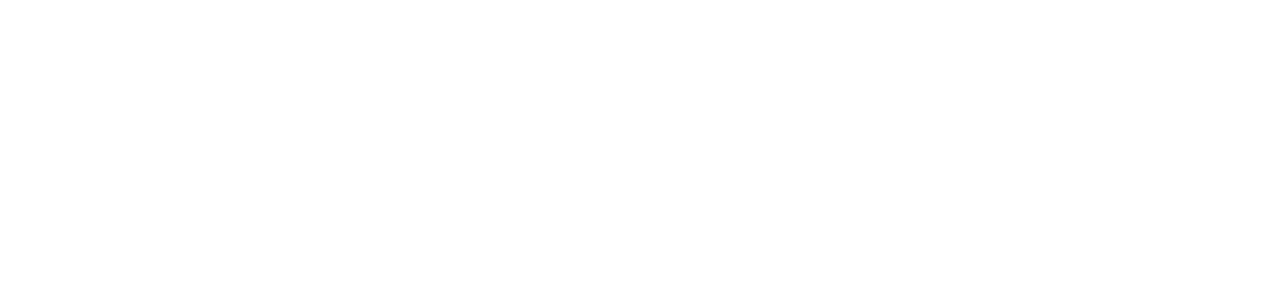
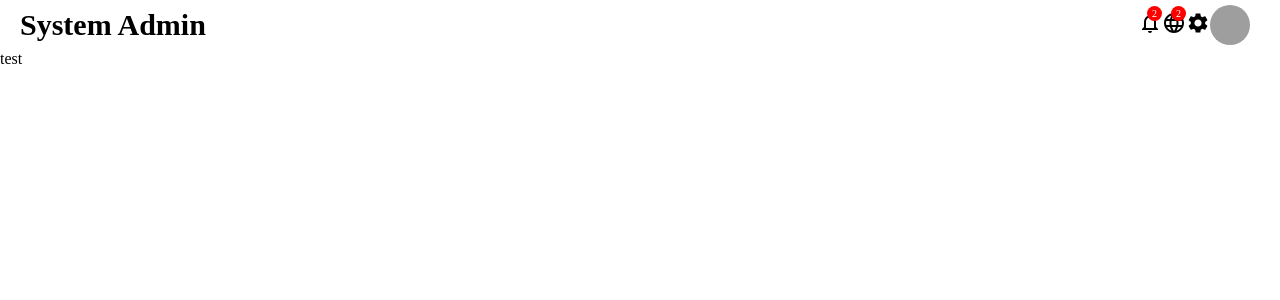
Before and after one commit to jay-pro/React-Admin-Dashboard-Tutorial, a React (Create React App) app in the folder my-admin-app/: page / in a window 1280 px wide. Shown: the top 300 px of the page. Built offline with nearby package versions, Linux system fonts and the light colour scheme; grey boxes are pictures that could not be loaded; the HTML template or start-up script is replaced by a standard one.

Commit message:
Navbar menu component (name: topbar)

```diff
--- /dev/null
+++ b/my-admin-app/src/App.css
@@ -0,0 +1,3 @@
+*{
+    margin:0;
+}
--- a/my-admin-app/src/App.js
+++ b/my-admin-app/src/App.js
@@ -1,8 +1,10 @@
-
+import './App.css';
+import Topbar from './components/topbar/Topbar';
 function App() {
   return (
     <div className="App">
-
+      <Topbar />
+      test<br/>
     </div>
   );
 }
--- /dev/null
+++ b/my-admin-app/src/components/topbar/Topbar.js
@@ -0,0 +1,32 @@
+import React from 'react'
+import "./topbar.css";
+import { NotificationsNone, Language, Settings } from '@material-ui/icons'; /* Icon de cho depp :v : NotificationsNone: thong bao, Language: ngoai ngu, Setting: cai dat */
+
+function Topbar() {
+    return (
+        <div className="topbar">
+            <div className="topbarWrapper">
+                <div className="topLeft">
+                    <span className="logo">System Admin</span>
+                </div>
+                <div className="topRight">
+                    <div className="topbarIconContainer"> {/* icon thong bao */}
+                        <NotificationsNone />
+                        <span className="topIconBadge">2</span>
+                    </div>
+                    <div className="topbarIconContainer"> {/* icon ngoai ngu */}
+                        <Language />
+                        <span className="topIconBadge">2</span>
+                    </div>
+                    <div className="topbarIconContainer"> {/* icon cai dat */}
+                        <Settings />
+                    </div>
+                    <img src="https://encrypted-tbn0.gstatic.com/images?q=tbn:ANd9GcQptdXJdRPk5ZhtbbkFnplFyrwOEaJ8rI-xh64BiudtZSWg9upt-QxaPw4I1Q_fkWdYHy4&usqp=CAU"
+                        alt="" className="topAvatar" /> {/* anh dai dien */}
+                </div>
+            </div>
+        </div>
+    )
+}
+
+export default Topbar
--- /dev/null
+++ b/my-admin-app/src/components/topbar/topbar.css
@@ -0,0 +1,59 @@
+.topbar{
+    width: 100%;
+    height: 50px;
+    background-color: white;
+    /* để topbar cố định trên đó mỗi khi cuộn xuống */
+    position: sticky;
+    top:0;
+    z-index: 999;
+}
+
+.topbarWrapper{
+    height: 100%;
+    padding: 0px 20px;
+    display: flex;
+    align-items: center;
+    justify-content: space-between;
+}
+
+.logo{
+    font-weight: bold;
+    font-size: 30px;
+    color: black;
+}
+
+.topRight{
+    /* chinh cho may icons nam thanh hang ngang */
+    display: flex;
+    align-items: center;
+    margin-right: 10px;
+    color: black;
+}
+
+.topbarIconContainer{
+    position: relative;
+}
+
+.topIconBadge{
+    /* thong bao */
+    width:15px;
+    height:15px;
+    position: absolute;
+    top: -5px;
+    right: 0px;
+    /* chinh so thong bao nam tren cai chuong */
+    background-color:red;
+    color: white;
+    border-radius:50%;
+    display: flex;
+    align-items: center;
+    justify-content: center;
+    font-size: 10px;
+}
+
+.topAvatar{
+    width:40px;
+    height:40px;
+    border-radius:50%;
+    cursor: pointer;
+}
```
Also changed, not shown: my-admin-app/public/robots.txt (deleted), 1 other file (tests, documents, lock files or other folders).
